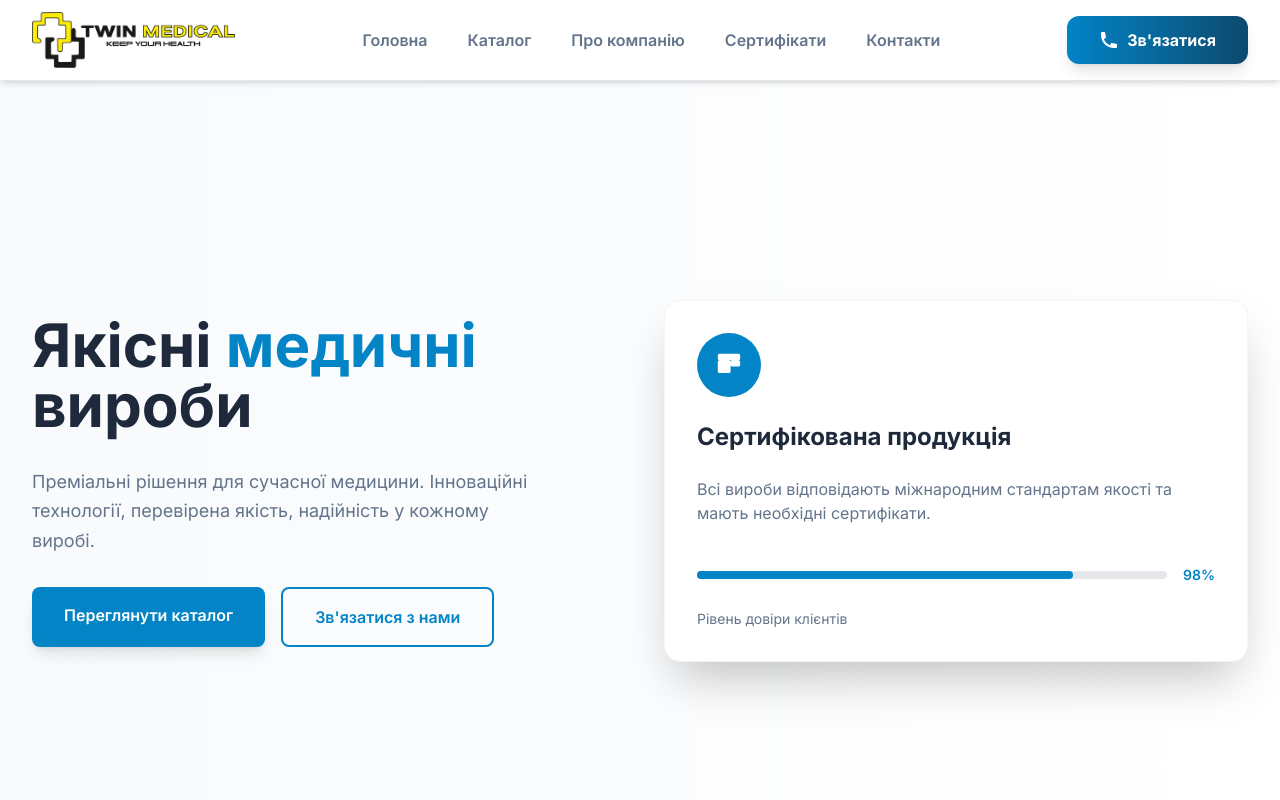
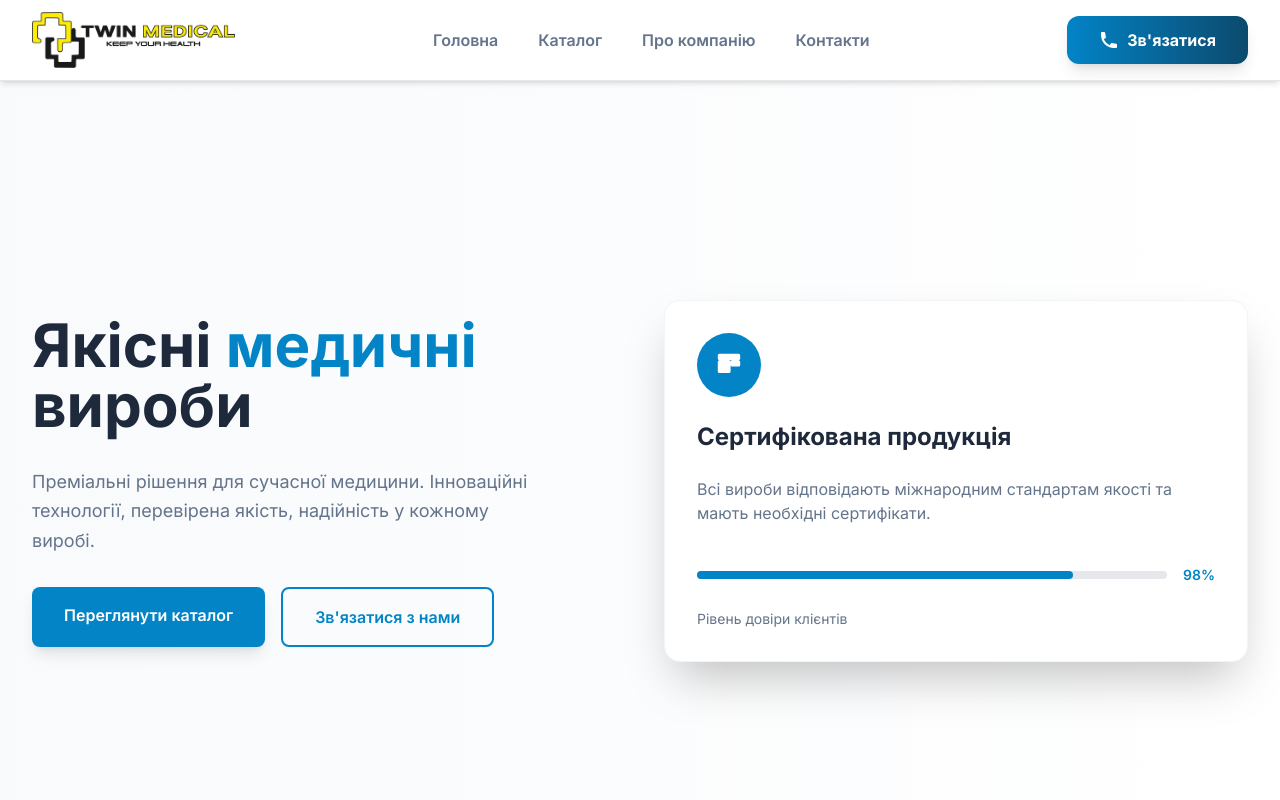
Before and after one commit to ScriptManBuilder/TwinMedicalClient, a React (Create React App) app: page / in a window 1280 px wide. Shown: the top 800 px of the page. Built offline with nearby package versions, Linux system fonts and the light colour scheme; the HTML template or start-up script is replaced by a standard one.

Commit message:
comment sertificats

```diff
--- a/src/App.tsx
+++ b/src/App.tsx
@@ -21,7 +21,7 @@
             <Route path="/about" element={<About />} />
             <Route path="/catalog" element={<Catalog />} />
             <Route path="/contact" element={<Contact />} />
-            <Route path="/certificates" element={<Sertificat />} />
+            {/* <Route path="/certificates" element={<Sertificat />} /> */}
             <Route path="/terms" element={<Terms />} />
             <Route path="/privacy" element={<Privacy />} />
           </Routes>
--- a/src/components/Header.tsx
+++ b/src/components/Header.tsx
@@ -34,10 +34,10 @@
               Про компанію
               <span className="absolute bottom-0 left-0 w-full h-0.5 bg-medical-blue transform scale-x-0 group-hover:scale-x-100 transition-transform duration-300 origin-left"></span>
             </Link>
-            <Link to="/certificates" className="relative text-medical-gray hover:text-medical-blue transition-colors duration-300 font-semibold text-base group py-2">
+            {/* <Link to="/certificates" className="relative text-medical-gray hover:text-medical-blue transition-colors duration-300 font-semibold text-base group py-2">
               Сертифікати
               <span className="absolute bottom-0 left-0 w-full h-0.5 bg-medical-blue transform scale-x-0 group-hover:scale-x-100 transition-transform duration-300 origin-left"></span>
-            </Link>
+            </Link> */}
             <Link to="/contact" className="relative text-medical-gray hover:text-medical-blue transition-colors duration-300 font-semibold text-base group py-2">
               Контакти
               <span className="absolute bottom-0 left-0 w-full h-0.5 bg-medical-blue transform scale-x-0 group-hover:scale-x-100 transition-transform duration-300 origin-left"></span>
```
